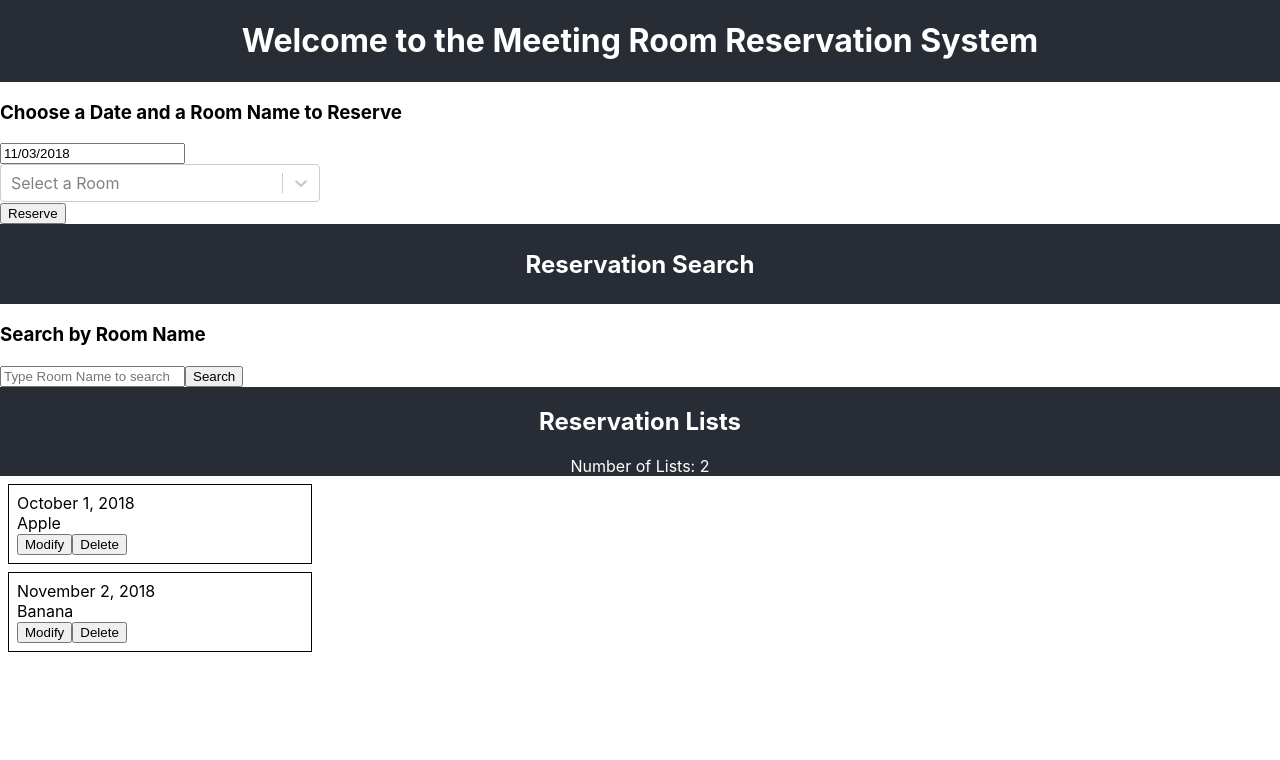
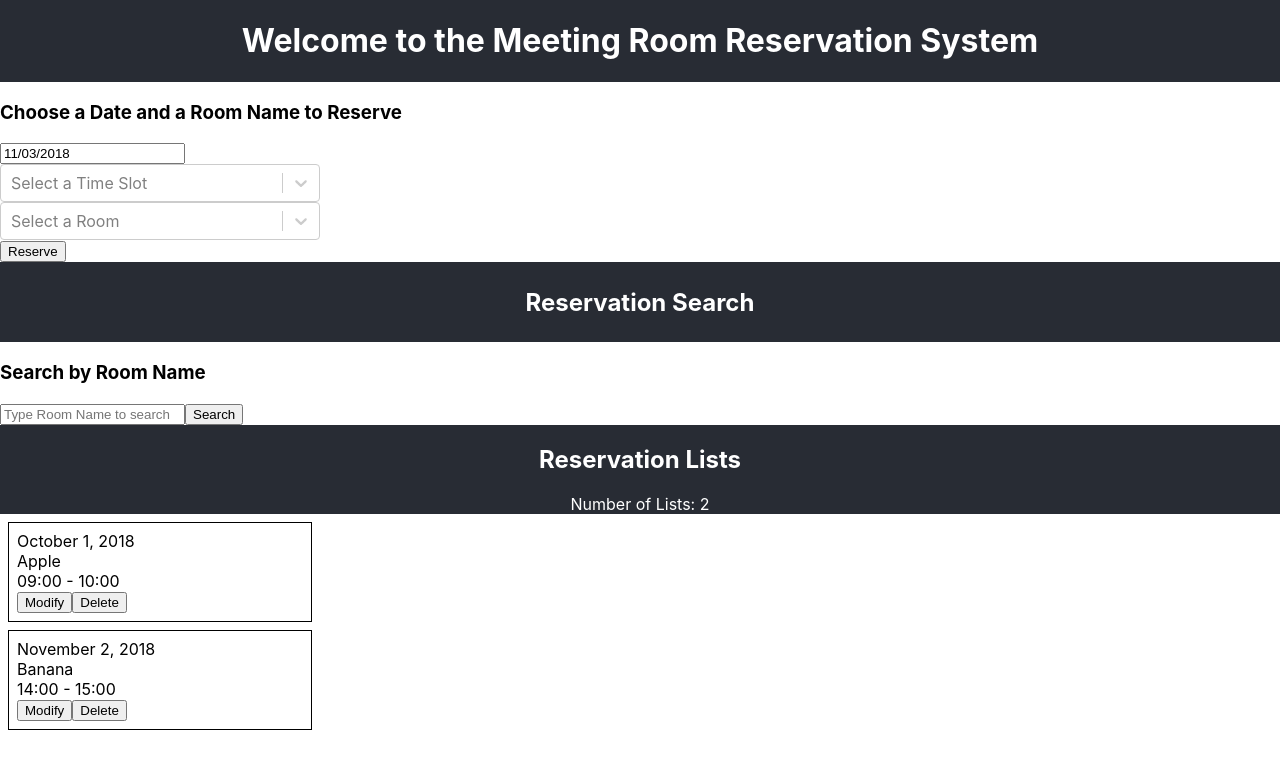
Before and after one commit to janggyver/React-MeetingRoom-Reservation, a React (Create React App) app: page / in a window 1280 px wide. Shown: the top 760 px of the page. Built offline with nearby package versions, Linux system fonts and the light colour scheme.

Commit message:
Add time slot selection

```diff
--- a/src/App.js
+++ b/src/App.js
@@ -12,12 +12,14 @@ class App extends Component {
       {
         id:0,
         startDate: moment("2018-10-01"),
-        roomName: 'Apple'
+        roomName: 'Apple',
+        timeSlot: '09:00 - 10:00'
       },
       {
         id:1,
         startDate: moment("2018-11-02"),
-        roomName: 'Banana'
+        roomName: 'Banana',
+        timeSlot: '14:00 - 15:00'
       }
     ],
     keyword:''
--- a/src/Components/ReservationForm.js
+++ b/src/Components/ReservationForm.js
@@ -3,6 +3,7 @@ import DateTimePicker from "./DateTimePicker";
 import moment from 'moment';
 import "react-datepicker/dist/react-datepicker.css";
 import RoomSelect from './RoomSelect';
+import TimeSlots from './TimeSlots';
 
 
 class ReservationForm extends Component{
@@ -14,6 +15,7 @@ class ReservationForm extends Component{
     state = {
         startDate: moment(),
         roomName: '',
+        timeSlot: ''
     };
 
 
@@ -29,6 +31,13 @@ class ReservationForm extends Component{
             roomName: optionSelected.value
         })
     }
+    // for time slot
+    handleChangeTime= (optionSelected) => {
+        this.setState({
+            timeSlot: optionSelected.label
+        })
+    }
+
 
     handleSubmit = (event) => {
         event.preventDefault();
@@ -58,10 +67,8 @@ class ReservationForm extends Component{
               timeIntervals={30}
               dateFormat="LT"
             /> */}
-
-
-
-                <RoomSelect onChange={this.handleChangeRoom} />
+            <TimeSlots onChange = {this.handleChangeTime} />
+            <RoomSelect onChange={this.handleChangeRoom} />
 
 
           <button type="submit">Reserve</button>
--- a/src/Components/ReservationInfo.js
+++ b/src/Components/ReservationInfo.js
@@ -2,6 +2,7 @@ import React, {Component} from 'react';
 import moment from 'moment';
 import DateTimePicker from "./DateTimePicker";
 import RoomSelect from './RoomSelect';
+import TimeSlots from './TimeSlots';
 
 class ReservationInfo extends Component {
 
@@ -9,6 +10,7 @@ class ReservationInfo extends Component {
         info: {
             startDate: '',
             roomName: "Room Name Reserved",
+            timeSlot: '',
             id: 0
         },
         onRemove: () => console.warn('onRemove not defined'),
@@ -20,7 +22,8 @@ class ReservationInfo extends Component {
         editing: false, //when modify button clicked, change the value to true. Change texts to editable status for components
 
         startDate: '',
-        roomName: ''
+        roomName: '',
+        timeSlot:''
     }
 
     //function to toggle editing value
@@ -37,13 +40,15 @@ class ReservationInfo extends Component {
         if(!prevState.editing && this.state.editing) { //when current state's editing changes to true
             this.setState({
                 startDate: info.startDate,
-                roomName: info.roomName
+                roomName: info.roomName,
+                timeSlot: info.timeSlot
             })
         }
         if (prevState.editing && !this.state.editing){
             onUpdate(info.id, {
                 startDate: this.state.startDate,
-                roomName: this.state.roomName
+                roomName: this.state.roomName,
+                timeSlot: this.state.timeSlot
             });
         }
     }
@@ -67,6 +72,11 @@ class ReservationInfo extends Component {
         })
     }
 
+    handleChangeTime = (optionSelected) => {
+        this.setState({
+            timeSlot: optionSelected.label
+        })
+    }
     render(){
         const style = {
             border: '1px solid black',
@@ -89,6 +99,10 @@ class ReservationInfo extends Component {
                         selectedOption = {this.state.roomName}
                         onChange={this.handleChangeRoom}
                         />
+                    <TimeSlots
+                        selectedOption = {this.state.timeSlot}
+                        onChange={this.handleChangeTime}
+                        />
                     <button onClick={this.handleToggleEdit}>Apply</button>
                     <button onClick = {this.handleRemove}>Delete</button>
                 </div>
@@ -96,12 +110,13 @@ class ReservationInfo extends Component {
         }
 
 
-        const {startDate, roomName, id } = this.props.info;
+        const {startDate, roomName, timeSlot, id } = this.props.info;
 
         return(
             <div style = {style}>
                 <div>{startDate.format("LL")}</div>
                 <div>{roomName}</div>
+                <div>{timeSlot}</div>
                 <button onClick={this.handleToggleEdit}>Modify</button>
                 <button onClick = {this.handleRemove}>Delete</button>
             </div>
--- a/src/Components/ReservationInfoList.js
+++ b/src/Components/ReservationInfoList.js
@@ -1,6 +1,7 @@
 import React, {Component} from 'react';
 import ReservationInfo from './ReservationInfo';
 import './ReservationInfoList.css';
+import TimeSlots from './TimeSlots';
 
 class ReservationInfoList extends Component{
     static defaultProps = {
--- /dev/null
+++ b/src/Components/TimeSlots.js
@@ -0,0 +1,40 @@
+import React, {Component} from 'react';
+import Select from 'react-select';
+import './RoomSelect.css';
+
+let timeSlotNumber = 1;
+let startTime = 9;
+const options = [
+   // {value: timeSlotNumber, label: (startTime + " - " + startTime+1)},
+    {value: 8, label: '08:00-09:00'},
+    {value: 9, label: '09:00-10:00'},
+    {value: 10, label: '10:00-11:00'},
+    {value: 11, label: '11:00-12:00'},
+    {value: 12, label: '12:00-13:00'},
+    {value: 13, label: '13:00-14:00'},
+    {value: 14, label: '14:00-15:00'},
+    {value: 15, label: '15:00-16:00'},
+    {value: 16, label: '16:00-17:00'},
+    {value: 17, label: '17:00-18:00'},
+]
+
+class TimeSlots extends Component{
+
+    state = {
+        timeSlot: '',
+    }
+
+    render(){
+        const {selectedOption} = this.state;
+        return(
+                <Select className="roomDefaultBox"  //'selectBox'
+                    selected = {selectedOption}
+                    value= {selectedOption}
+                    onChange={this.props.onChange}
+                    options={options}
+                    placeholder="Select a Time Slot"
+                />
+        )
+    }
+}
+export default TimeSlots
```
Also changed, not shown: src/Components/TimeSlots.css (added).
